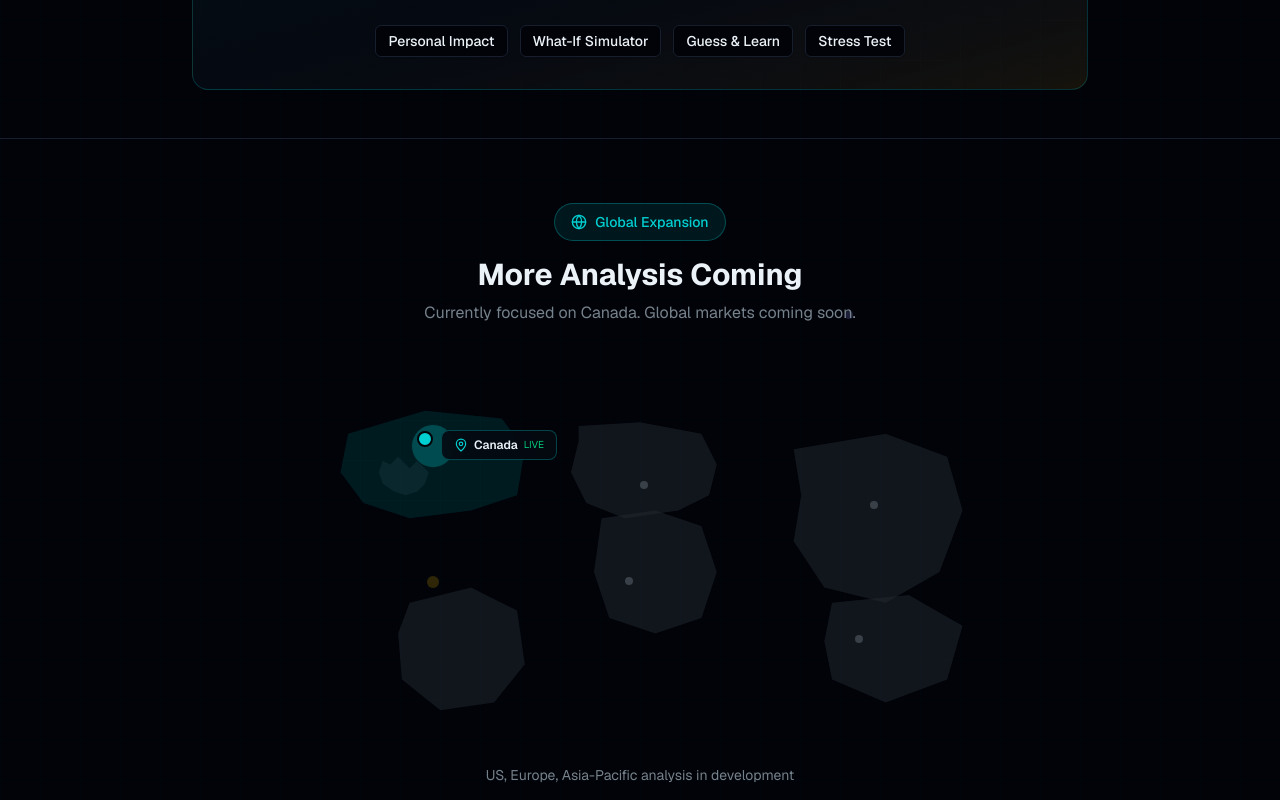
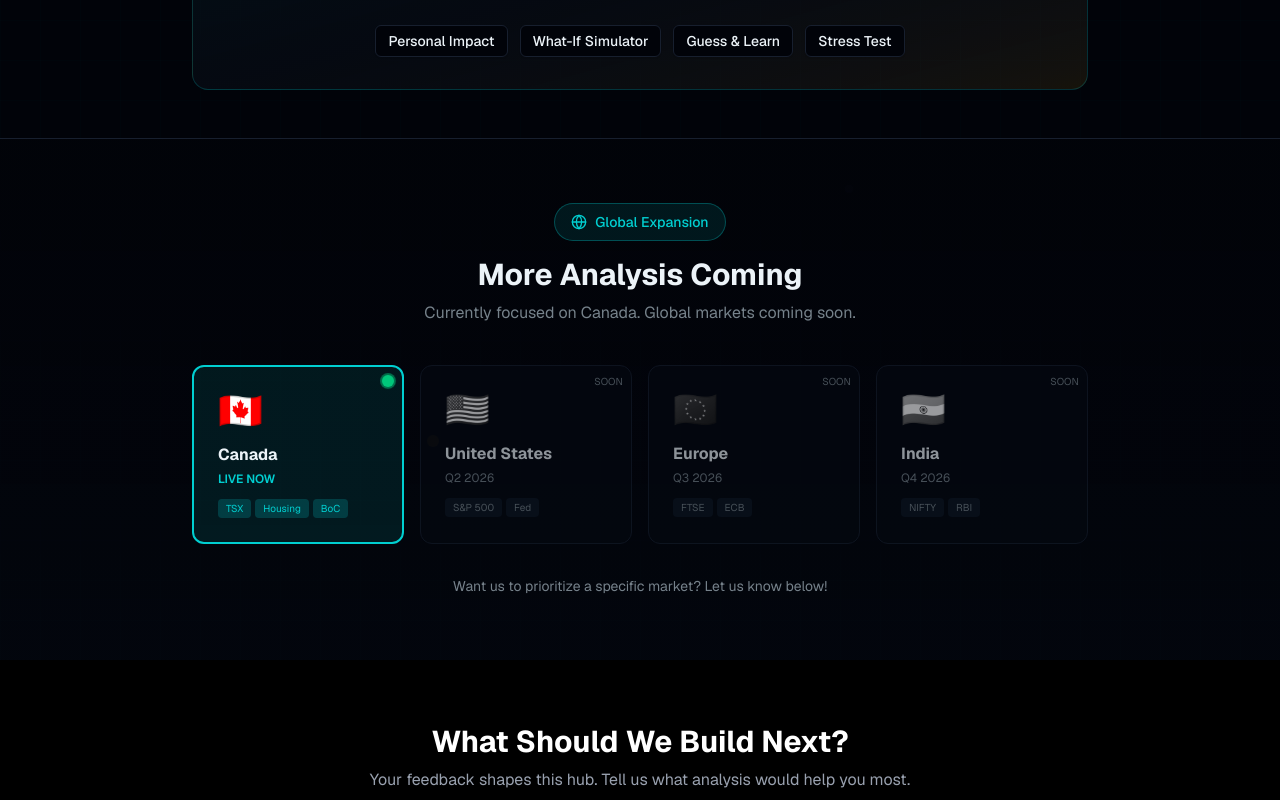
Before and after one commit to nitin2155/thenitin, a Next.js app: page / in a window 1280 px wide. Shown: the part 1820-2620 px from the top of the page. Built offline with nearby package versions, Linux system fonts and the light colour scheme; no server answers.

Commit message:
feat: replace SVG world map with card-based region visualization
Update world map to clear, colorful grid with region cards and indicators

```diff
--- a/app/page.tsx
+++ b/app/page.tsx
@@ -12,8 +12,7 @@ import {
   Play,
   Sparkles,
   Globe,
-  Send,
-  MapPin
+  Send
 } from "lucide-react"
 import { Button } from "@/components/ui/button"
 import { Input } from "@/components/ui/input"
@@ -351,9 +350,9 @@ export default function HomePage() {
       </section>
 
       {/* World Map Section */}
-      <section className="relative z-10 px-4 py-16 border-t border-border">
+      <section className="relative z-10 px-4 py-16 border-t border-border bg-gradient-to-b from-background to-card/50">
         <div className="max-w-5xl mx-auto">
-          <div className="text-center mb-8">
+          <div className="text-center mb-10">
             <div className="inline-flex items-center gap-2 px-4 py-2 rounded-full bg-primary/10 border border-primary/30 mb-4">
               <Globe className="h-4 w-4 text-primary" />
               <span className="text-sm font-medium text-primary">Global Expansion</span>
@@ -362,53 +361,65 @@ export default function HomePage() {
             <p className="text-muted-foreground">Currently focused on Canada. Global markets coming soon.</p>
           </div>
 
-          {/* Simple World Map SVG */}
-          <div className="relative max-w-3xl mx-auto">
-            <svg viewBox="0 0 1000 500" className="w-full h-auto opacity-30">
-              {/* Simplified world map paths */}
-              <path d="M165,135 L175,140 L185,130 L200,145 L210,135 L225,150 L220,165 L210,175 L195,180 L180,175 L165,165 L160,150 Z" fill="currentColor" className="text-muted-foreground/50" />
-              <path d="M420,90 L500,85 L580,100 L600,140 L590,180 L550,200 L480,210 L430,190 L410,150 L420,110 Z" fill="currentColor" className="text-muted-foreground/50" />
-              <path d="M450,210 L520,200 L580,220 L600,280 L580,340 L520,360 L460,340 L440,280 Z" fill="currentColor" className="text-muted-foreground/50" />
-              <path d="M700,120 L820,100 L900,130 L920,200 L890,280 L820,320 L740,300 L700,240 L710,180 Z" fill="currentColor" className="text-muted-foreground/50" />
-              <path d="M750,320 L850,310 L920,350 L900,420 L820,450 L750,420 L740,370 Z" fill="currentColor" className="text-muted-foreground/50" />
-              <path d="M200,320 L280,300 L340,330 L350,400 L310,450 L240,460 L190,420 L185,360 Z" fill="currentColor" className="text-muted-foreground/50" />
-              {/* North America - Canada highlighted */}
-              <path d="M120,100 L220,70 L320,80 L350,120 L340,180 L280,200 L200,210 L140,190 L110,150 Z" fill="currentColor" className="text-primary/40" />
-            </svg>
-
-            {/* Canada Pulsing Dot */}
-            <div className="absolute top-[22%] left-[22%] transform -translate-x-1/2 -translate-y-1/2">
-              <div className="relative">
-                <span className="absolute inline-flex h-8 w-8 animate-ping rounded-full bg-primary opacity-40" />
-                <span className="absolute inline-flex h-8 w-8 animate-ping rounded-full bg-primary opacity-20" style={{ animationDelay: '0.5s' }} />
-                <span className="relative inline-flex h-4 w-4 rounded-full bg-primary border-2 border-background" />
-                <div className="absolute left-6 top-0 whitespace-nowrap">
-                  <div className="flex items-center gap-1.5 bg-card/90 backdrop-blur px-3 py-1.5 rounded-lg border border-primary/30">
-                    <MapPin className="h-3.5 w-3.5 text-primary" />
-                    <span className="text-xs font-semibold text-foreground">Canada</span>
-                    <span className="text-[10px] text-chart-1">LIVE</span>
-                  </div>
-                </div>
+          {/* Region Cards Grid */}
+          <div className="grid grid-cols-2 md:grid-cols-4 gap-4 max-w-4xl mx-auto">
+            {/* Canada - Active */}
+            <div className="relative p-6 rounded-xl bg-primary/10 border-2 border-primary overflow-hidden group">
+              <div className="absolute top-2 right-2">
+                <span className="relative flex h-3 w-3">
+                  <span className="absolute inline-flex h-full w-full animate-ping rounded-full bg-chart-1 opacity-75" />
+                  <span className="relative inline-flex h-3 w-3 rounded-full bg-chart-1" />
+                </span>
+              </div>
+              <div className="text-4xl mb-3">🇨🇦</div>
+              <h3 className="font-bold text-foreground mb-1">Canada</h3>
+              <p className="text-xs text-primary font-semibold">LIVE NOW</p>
+              <div className="mt-3 flex flex-wrap gap-1">
+                <span className="text-[10px] px-2 py-0.5 rounded bg-primary/20 text-primary">TSX</span>
+                <span className="text-[10px] px-2 py-0.5 rounded bg-primary/20 text-primary">Housing</span>
+                <span className="text-[10px] px-2 py-0.5 rounded bg-primary/20 text-primary">BoC</span>
               </div>
             </div>
 
-            {/* Coming Soon Dots */}
-            <div className="absolute top-[30%] left-[50%]">
-              <span className="inline-flex h-2 w-2 rounded-full bg-muted-foreground/40" />
+            {/* USA - Coming Soon */}
+            <div className="relative p-6 rounded-xl bg-card border border-border opacity-60 hover:opacity-80 transition-opacity">
+              <div className="absolute top-2 right-2 text-[10px] text-muted-foreground">SOON</div>
+              <div className="text-4xl mb-3 grayscale">🇺🇸</div>
+              <h3 className="font-bold text-foreground mb-1">United States</h3>
+              <p className="text-xs text-muted-foreground">Q2 2026</p>
+              <div className="mt-3 flex flex-wrap gap-1">
+                <span className="text-[10px] px-2 py-0.5 rounded bg-muted text-muted-foreground">S&P 500</span>
+                <span className="text-[10px] px-2 py-0.5 rounded bg-muted text-muted-foreground">Fed</span>
+              </div>
             </div>
-            <div className="absolute top-[55%] left-[48%]">
-              <span className="inline-flex h-2 w-2 rounded-full bg-muted-foreground/40" />
+
+            {/* Europe - Coming Soon */}
+            <div className="relative p-6 rounded-xl bg-card border border-border opacity-60 hover:opacity-80 transition-opacity">
+              <div className="absolute top-2 right-2 text-[10px] text-muted-foreground">SOON</div>
+              <div className="text-4xl mb-3 grayscale">🇪🇺</div>
+              <h3 className="font-bold text-foreground mb-1">Europe</h3>
+              <p className="text-xs text-muted-foreground">Q3 2026</p>
+              <div className="mt-3 flex flex-wrap gap-1">
+                <span className="text-[10px] px-2 py-0.5 rounded bg-muted text-muted-foreground">FTSE</span>
+                <span className="text-[10px] px-2 py-0.5 rounded bg-muted text-muted-foreground">ECB</span>
+              </div>
             </div>
-            <div className="absolute top-[35%] left-[80%]">
-              <span className="inline-flex h-2 w-2 rounded-full bg-muted-foreground/40" />
-            </div>
-            <div className="absolute top-[70%] left-[78%]">
-              <span className="inline-flex h-2 w-2 rounded-full bg-muted-foreground/40" />
+
+            {/* India - Coming Soon */}
+            <div className="relative p-6 rounded-xl bg-card border border-border opacity-60 hover:opacity-80 transition-opacity">
+              <div className="absolute top-2 right-2 text-[10px] text-muted-foreground">SOON</div>
+              <div className="text-4xl mb-3 grayscale">🇮🇳</div>
+              <h3 className="font-bold text-foreground mb-1">India</h3>
+              <p className="text-xs text-muted-foreground">Q4 2026</p>
+              <div className="mt-3 flex flex-wrap gap-1">
+                <span className="text-[10px] px-2 py-0.5 rounded bg-muted text-muted-foreground">NIFTY</span>
+                <span className="text-[10px] px-2 py-0.5 rounded bg-muted text-muted-foreground">RBI</span>
+              </div>
             </div>
           </div>
 
-          <p className="text-center text-sm text-muted-foreground mt-6">
-            US, Europe, Asia-Pacific analysis in development
+          <p className="text-center text-sm text-muted-foreground mt-8">
+            Want us to prioritize a specific market? Let us know below!
           </p>
         </div>
       </section>
```
